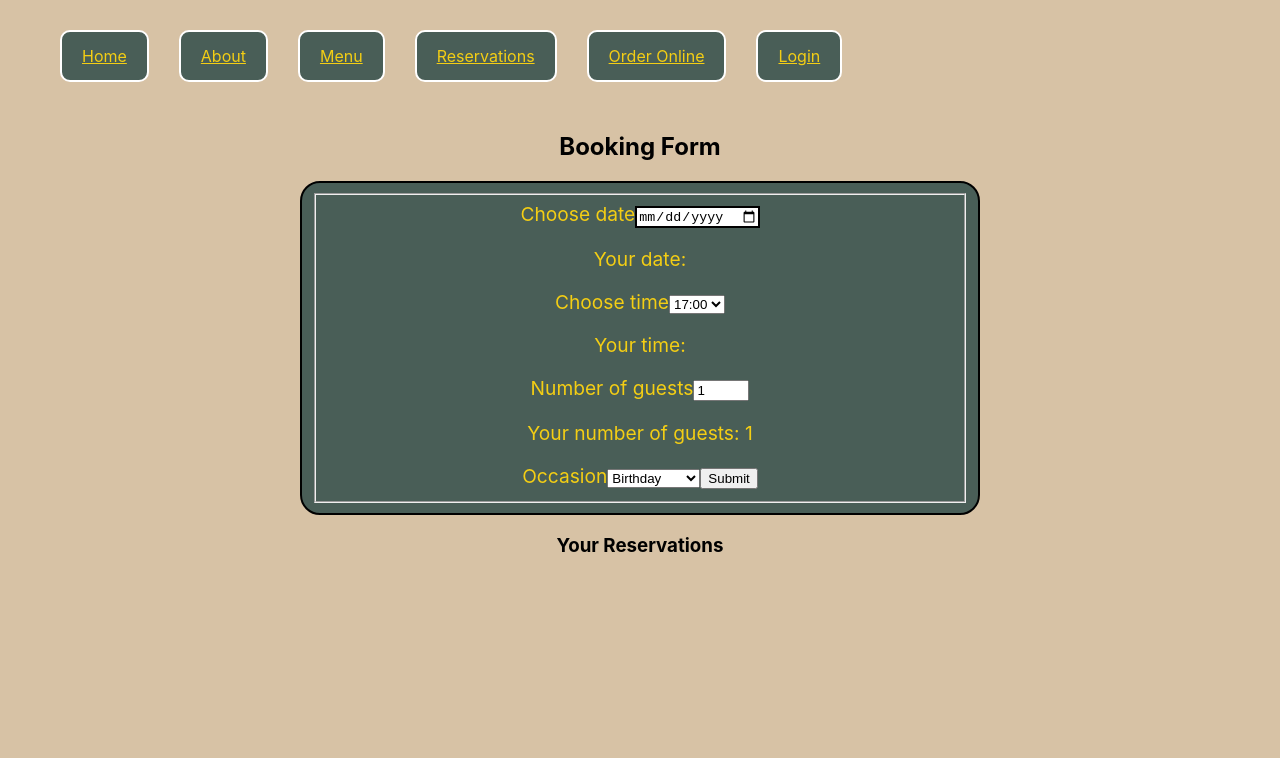
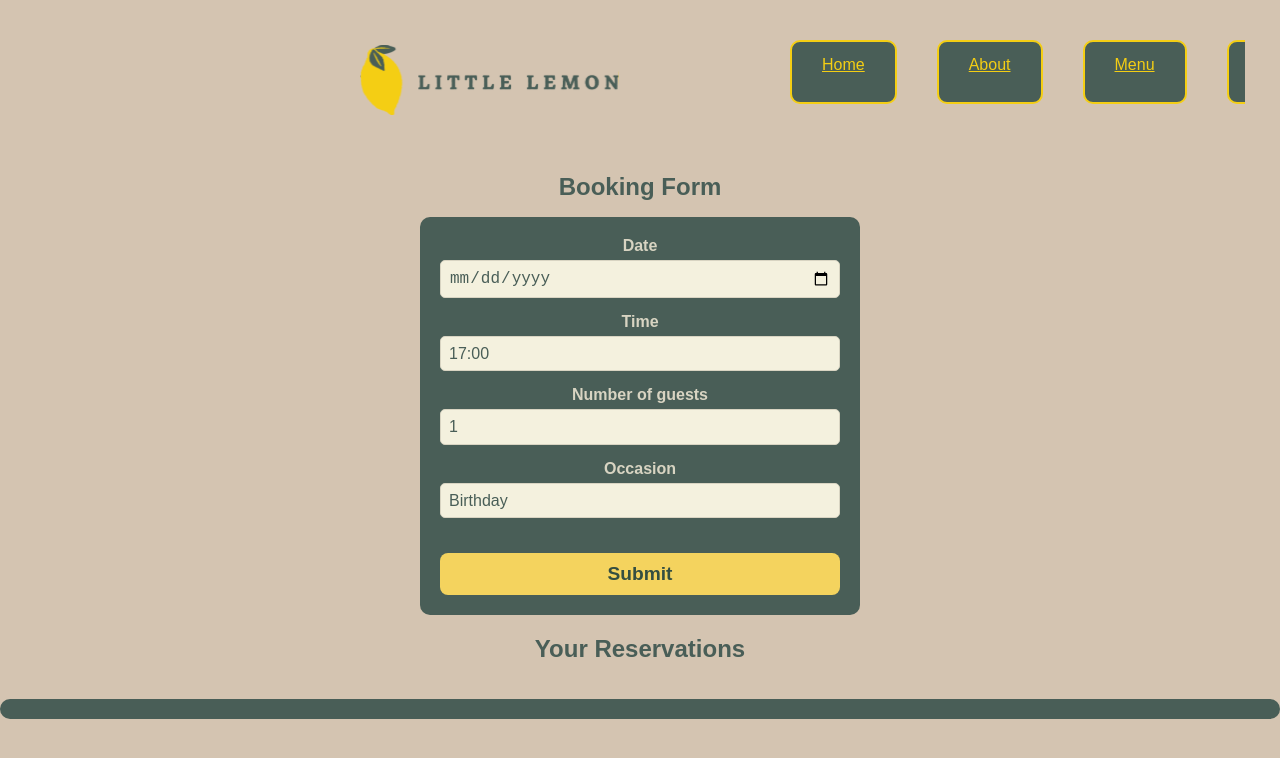
Before and after one commit to raffisowi/Capstone-project, a React (Create React App) app: page /reservations in a window 1280 px wide. Shown: the top 758 px of the page. Built offline with nearby package versions, Linux system fonts and the light colour scheme.

Commit message:
Layout angepasst und Reservierung fertig

```diff
--- a/src/App.js
+++ b/src/App.js
@@ -3,6 +3,9 @@ import Nav from './Components/Nav.js';
 import Home from './Pages/Home.js';
 import About from './Pages/About.js';
 import Reservations from './Pages/Reservations.js';
+import Menu from './Pages/Menu.js';
+import OrderOnline from './Pages/OrderOnline.js';
+import Login from './Pages/Login.js';
 import { BrowserRouter as Router, Routes, Route } from 'react-router-dom';
 
 
@@ -15,10 +18,10 @@ function App() {
       <Routes>
         <Route path='/' element={<Home />} />
         <Route path='/about' element={<About />} />
-        <Route path='/menu' />
+        <Route path='/menu' element={<Menu />} />
         <Route path='/reservations' element={<Reservations />} />
-        <Route path='/order' />
-        <Route path='/login' />
+        <Route path='/order' element={<OrderOnline />}/>
+        <Route path='/login' element={<Login />} />
         </Routes>
     </div>
 
--- a/src/Components/BookingForm.js
+++ b/src/Components/BookingForm.js
@@ -42,9 +42,7 @@ function BookingForm({ availableTimes, dispatch }) {
             occasion
         };
 
-
         setReservations((prevReservations) => [...prevReservations, newReservation]);
-
 
         setDate("");
         setTime("");
@@ -54,22 +52,26 @@ function BookingForm({ availableTimes, dispatch }) {
 };
 
     return (
-        <>
-            <h2>Booking Form</h2>
+        <><>
+            <h1 className="title">Booking Form</h1>
             <form onSubmit={handleSubmit} className="bookingForm">
-                <fieldset>
-                    <label htmlFor="res-date">Choose date</label>
+
+                    <div className="booking-item">
+                        <label htmlFor="res-date">Date</label>
                         <input
                             type="date"
-                        id="res-date"
+                            className="input"
                             value={date}
-                        onChange={handleChangeDate}>
+                            onChange={handleChangeDate}
+                            placeholder="Date">
+
                         </input>
-                    <p>Your date: {date}</p>
+                    </div>
 
-                    <label htmlFor="res-time">Choose time</label>
+                    <div className="booking-item">
+                        <label htmlFor="res-time">Time</label>
                         <select
-                        id="res-time"
+                            className="input"
                             value={time}
                             onChange={handleChangeTime}>
                             {availableTimes.map((availableTime, index) => (
@@ -78,40 +80,46 @@ function BookingForm({ availableTimes, dispatch }) {
                                 </option>
                             ))}
                         </select>
-                    <p>Your time: {time}</p>
+                    </div>
 
+                    <div className="booking-item">
                         <label htmlFor="guests">Number of guests</label>
                         <input
                             type="number"
                             placeholder="1"
                             min={1}
                             max={10}
-                        id="guests"
+                            className="input"
                             value={guest}
                             aria-label="On Click"
                             onChange={handleChangeGuest}>
                         </input>
-                    <p>Your number of guests: {guest}</p>
+                    </div>
 
+                    <div className="booking-item">
                         <label htmlFor="occasion">Occasion</label>
-                    <select id="occasion" value={occasion} onChange={handleChangeOccasion}>
+                        <select className="input"
+                            value={occasion}
+                            onChange={handleChangeOccasion}>
                             <option value="Birthday">Birthday</option>
                             <option value="Anniversary">Anniversary</option>
                         </select>
-                    <input type="submit" value="Submit"></input>
-                </fieldset>
+
+                    </div>
+                    <input type="submit" value="Submit" id="submit-btn"></input>
+
             </form>
-
-            <h3>Your Reservations</h3>
-            <ul>
+        </><h2 className="title">Your Reservations</h2><ul className="reservations">
                 {reservations.map((reservation, index) => (
                     <li key={index}>
-                        <strong>Date:</strong> {reservation.date}, <strong>Time:</strong> {reservation.time},
-                        <strong> Guests:</strong> {reservation.guest}, <strong>Occasion:</strong> {reservation.occasion}
+                        <strong>Date:</strong> {reservation.date},
+                        <strong>Time:</strong> {reservation.time},
+                        <strong> Guests:</strong> {reservation.guest},
+                        <strong>Occasion:</strong> {reservation.occasion}
                     </li>
                 ))}
-            </ul>
-        </>
+            </ul></>
+
     );
 }
 
--- a/src/Components/Header.js
+++ b/src/Components/Header.js
@@ -1,4 +1,4 @@
-import appleLogo from '../resources/appleLogo.png';
+import restaurant from '../resources/restaurant.jpg';
 import { useNavigate } from 'react-router-dom';
 import '../styles/Header.css';
 
@@ -12,10 +12,11 @@ function Header(){
         <header className='header'>
             <div className='header-content'>
             <h1>Little Lemon</h1>
+            <h3>Next store in Frankfurt...</h3>
             <button  className='reserve-btn' onClick={handleReserveClick}>Reserve</button>
             </div>
             <div className='header-image'>
-            <img src={appleLogo} alt='Apple Logo' width={360} height={240} />
+            <img src={restaurant} alt='Restaurant Logo' width={360} height={240} />
             </div>
         </header>
 
--- a/src/Components/Nav.js
+++ b/src/Components/Nav.js
@@ -1,11 +1,15 @@
 import '../styles/Nav.css'
 import {Link} from 'react-router-dom';
+import navLogo from '../resources/Logo.svg';
+
 
 function Nav(){
 
     return (
-
-        <nav className="main-nav">
+        <><nav className='main-nav'>
+            <div className='nav-image'>
+            <img src={navLogo} alt='Apple Logo' width={380} height={70} />
+        </div>
                 <Link to='/' className='nav-item'>Home</Link>
                 <Link to='/about' className='nav-item'>About</Link>
                 <Link to='/menu' className='nav-item'>Menu</Link>
@@ -13,7 +17,7 @@ function Nav(){
                 <Link to='/order' className='nav-item'>Order Online</Link>
                 <Link to='/login' className='nav-item'>Login</Link>
 
-        </nav>
+            </nav></>
 
     );
 };
--- a/src/Pages/About.js
+++ b/src/Pages/About.js
@@ -1,9 +1,8 @@
-import Header from '../Components/Header.js';
+
 function About(){
     return (
         <>
-        <h1>About</h1>
-        <Header />
+        <h1>About page coming soon...</h1>
         </>
     );
 };
--- /dev/null
+++ b/src/Pages/Login.js
@@ -0,0 +1,8 @@
+function Login(){
+    return (
+        <>
+        <h1>Login page coming soon...</h1>
+        </>
+    );
+};
+export default Login;
--- /dev/null
+++ b/src/Pages/Menu.js
@@ -0,0 +1,8 @@
+function Menu(){
+    return (
+        <>
+        <h1>Menu page coming soon...</h1>
+        </>
+    );
+};
+export default Menu;
--- /dev/null
+++ b/src/Pages/OrderOnline.js
@@ -0,0 +1,8 @@
+function OrderOnline(){
+    return (
+        <>
+        <h1>Order online page coming soon...</h1>
+        </>
+    );
+};
+export default OrderOnline;
--- a/src/index.css
+++ b/src/index.css
@@ -5,7 +5,7 @@ body {
     sans-serif;
   -webkit-font-smoothing: antialiased;
   -moz-osx-font-smoothing: grayscale;
-  background-color: rgb(215, 194, 165);
+  background-color: rgb(207, 194, 181);
 }
 
 code {
--- a/src/styles/Header.css
+++ b/src/styles/Header.css
@@ -10,12 +10,18 @@
     flex: auto;
   }
 
+  .header-content h3 {
+    color: #f8ccdc;
+    text-align: left;
+    flex: auto;
+  }
+
   .reserve-btn {
     font-size: larger;
     padding-left: 30px;
     padding-right: 30px;
     background-color: #ffcc00;
-    color: #333;
+    color:#495E57;
     border: none;
     font-weight: bold;
     cursor: pointer;
@@ -25,7 +31,13 @@
     margin-bottom: 30px;
   }
 
+  .reserve-btn:hover {
+    background-color: #3c4f48;
+    color: #F4CE14;
+  }
+
   .header-image {
     margin-right: 120px;
     display: flex;
+    border-radius: 50%;
   }
--- a/src/styles/Nav.css
+++ b/src/styles/Nav.css
@@ -1,7 +1,9 @@
 .main-nav {
     overflow: hidden;
-    margin: 30px;
+    margin: 35px;
     display: flex;
+    margin-left: 300px;
+    margin-top: 40px;
 
 }
 
@@ -12,16 +14,25 @@
     color: #F4CE14;
     background-color: #495E57;
     display: inline;
-    text-align: center;
-    padding: 14px 20px;
+    text-align: right;
+    padding: 14px 30px 10px ;
     align-items: center;
-    border: 2px solid white;
+    border: 2px solid #F4CE14;
     border-radius: 10px;
-    margin-left: 30px;
+    margin-left: 40px;
+    margin-bottom: 18px;
 
 }
 
 .main-nav .nav-item:hover {
     background-color: #F4CE14;
     color: #495E57;
+    border: 2px solid #495E57;
 }
+
+.nav-image {
+    display: flex;
+    margin-right: 70px;
+    margin-top: 5px;
+
+}
--- a/src/styles/Reservation.css
+++ b/src/styles/Reservation.css
@@ -1,14 +1,93 @@
+body {
+    font-family: Arial, sans-serif;
+    background-color: #d4c4b1;
+    color: #344e41;
+  }
+
+
 .bookingForm {
-    background-color: #495E57;
-    color: #F4CE14;
-    font-size: larger;
+    background-color: #495e57;
+    padding: 20px;
+    border-radius: 10px;
+    width: 90%;
+    max-width: 400px;
+    margin: auto;
+  }
+
+
+  .title {
+    text-align: center;
+    font-size: 1.5rem;
+    color: #495e57;
+  }
+
+
+  .booking-item {
+    display: flex;
+    flex-direction: column;
+    margin-bottom: 15px;
+  }
+
+  .booking-item label {
+    font-weight: bold;
+    color: #d8d4c2;
+    margin-bottom: 5px;
+  }
+
+
+  .input {
+    padding: 8px;
+    border: 1px solid #d8d4c2;
+    border-radius: 5px;
+    background-color: #f4f1de;
+    font-size: 1rem;
+    color: #495e57;
+  }
+
+
+  select.input {
+    -webkit-appearance: none;
+    -moz-appearance: none;
+    appearance: none;
+    background-color: #f4f1de;
+  }
+
+
+  #submit-btn {
+    background-color: #f4d35e;
+    color: #344e41;
+    font-weight: bold;
+    font-size: 1.2rem;
     padding: 10px;
-    margin-left: 300px;
-    margin-right: 300px;
-    border: 2px solid black;
-    border-radius: 20px;
+    border: none;
+    border-radius: 8px;
+    width: 100%;
+    cursor: pointer;
+    margin-top: 20px;
+    text-align: center;
+  }
+
+  #submit-btn:hover {
+    background-color: #e9c46a;
+  }
+
+
+
+
+
+
+
+
+/* Reservierungen anzeigen */
+ul {
+  list-style-type: none;
+  padding: 0;
 }
 
-#res-date {
-    border: 2px solid black;
+.reservations {
+  background-color: #495e57;
+  padding: 10px;
+  border-radius: 10px;
+  color: #f4f1de;
+  text-align: center;
 }
```
Also changed, not shown: src/resources/Logo.svg (added), src/resources/restaurant.jpg (added). Lines whose indentation alone changed are shown as unchanged.
